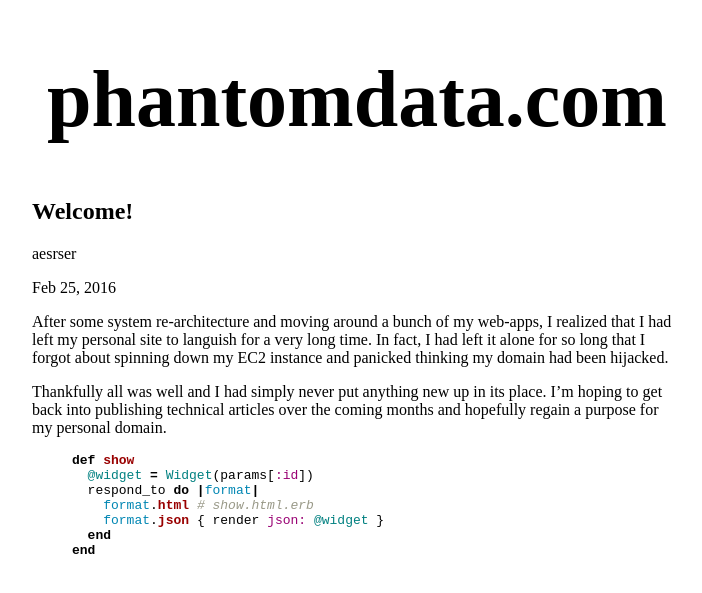
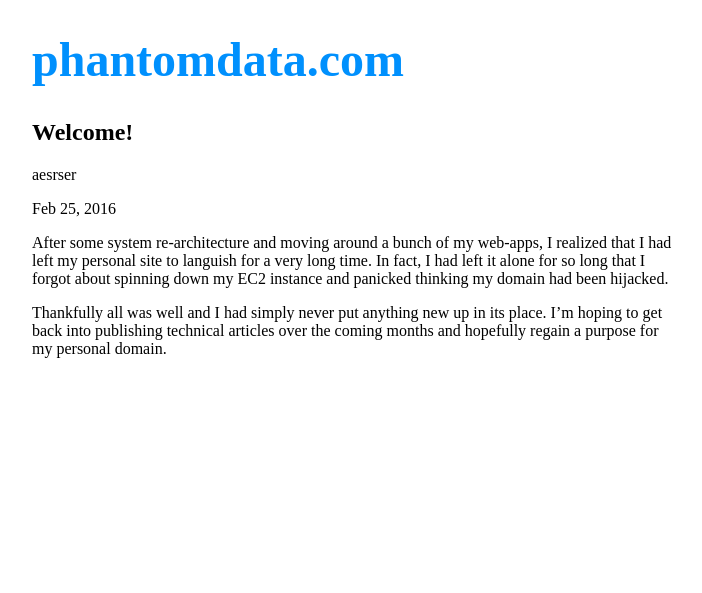
Before and after one commit to phantomdata/phantomdata.github.io, a Jekyll site: the page built from _posts/2016-02-24-welcome.markdown, in a window 1280 px wide. Shown: the top 593 px of the page, without its empty margins (283-985 px from the left). Built offline with Jekyll 4.4.1, drawn with Linux system fonts in a browser that asks for light colours.

Commit message:
Further template simplification

```diff
--- a/_layouts/default.html
+++ b/_layouts/default.html
@@ -17,8 +17,9 @@
 
   <body>
     <div class="content-container">
-
-      <h1>phantomdata.com</h1>
+      <header>
+        <h1><a href="/">phantomdata.com</a></h1>
+      </header>
 
       <div class="page-content">
         {{ content }}
--- a/_posts/2016-02-24-welcome.markdown
+++ b/_posts/2016-02-24-welcome.markdown
@@ -12,13 +12,3 @@ my EC2 instance and panicked thinking my domain had been hijacked.
 Thankfully all was well and I had simply never put anything new up in its place.
 I'm hoping to get back into publishing technical articles over the coming months
 and hopefully regain a purpose for my personal domain.
-
-{% highlight ruby %}
-def show
-  @widget = Widget(params[:id])
-  respond_to do |format|
-    format.html # show.html.erb
-    format.json { render json: @widget }
-  end
-end
-{% endhighlight %}
--- a/_sass/_base.scss
+++ b/_sass/_base.scss
@@ -1,6 +1,20 @@
+header {
+  h1 {
+    font-size: 3em;
+  }
+  a,a:visited {
+    color: #0090FD;
+    text-decoration: none;
+  }
+}
+
 h1 {
-  font-size: 5em;
-  text-align: center;
+  font-size: 2em;
+}
+
+h2 {
+  color: #000;
+  font-size: 1.5em;
 }
 
 .content-container {
@@ -8,3 +22,8 @@ margin: auto;
   max-width: 650px;
 
 }
+
+.muted {
+  color: #969595;
+  font-size:0.75em;
+}
--- a/index.html
+++ b/index.html
@@ -4,7 +4,10 @@ layout: default
 
 {% for post in site.posts %}
   <article>
-    <h2>{{ post.title }}</h2>
+    <h1>
+      {{ post.title }}
+      <span class="muted">{{ post.date | date: '%B %d, %Y'}}
+    </h1>
     {{ post.content }}
   </article>
 {% endfor %}
```
